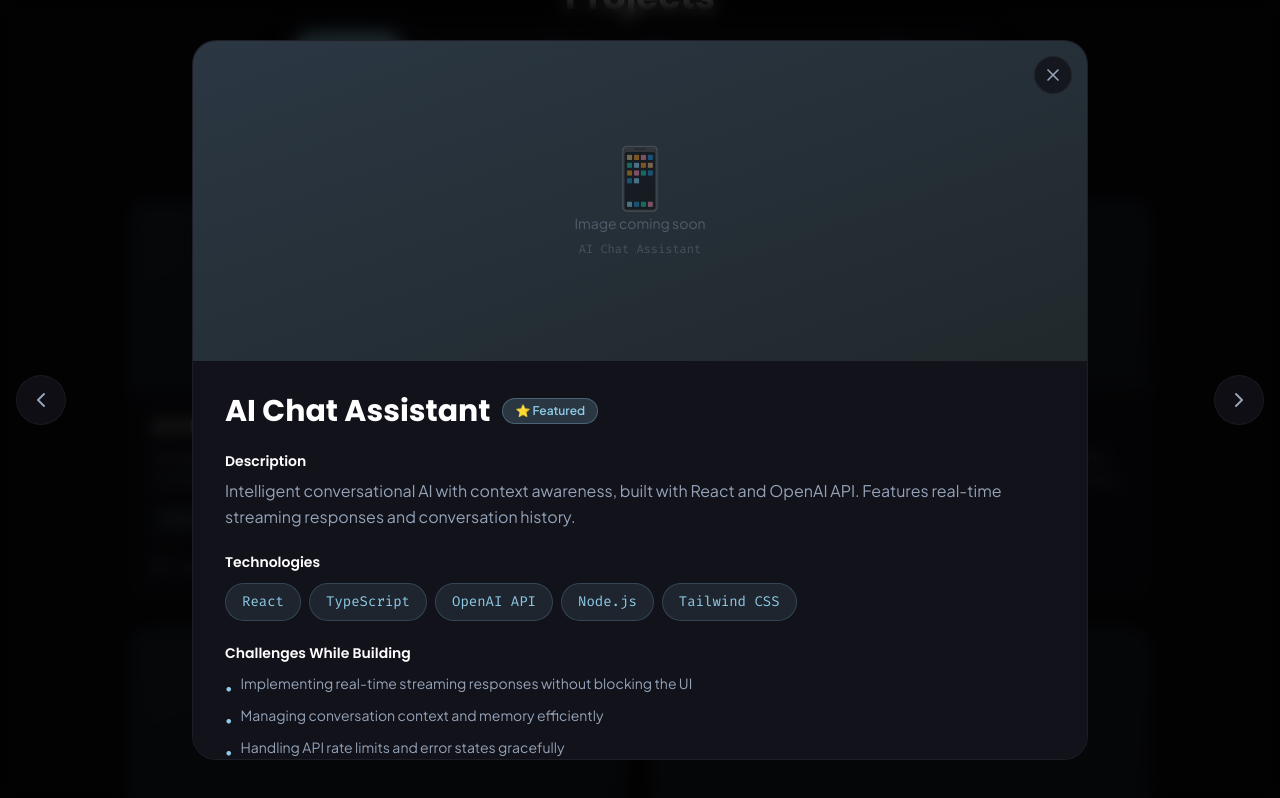
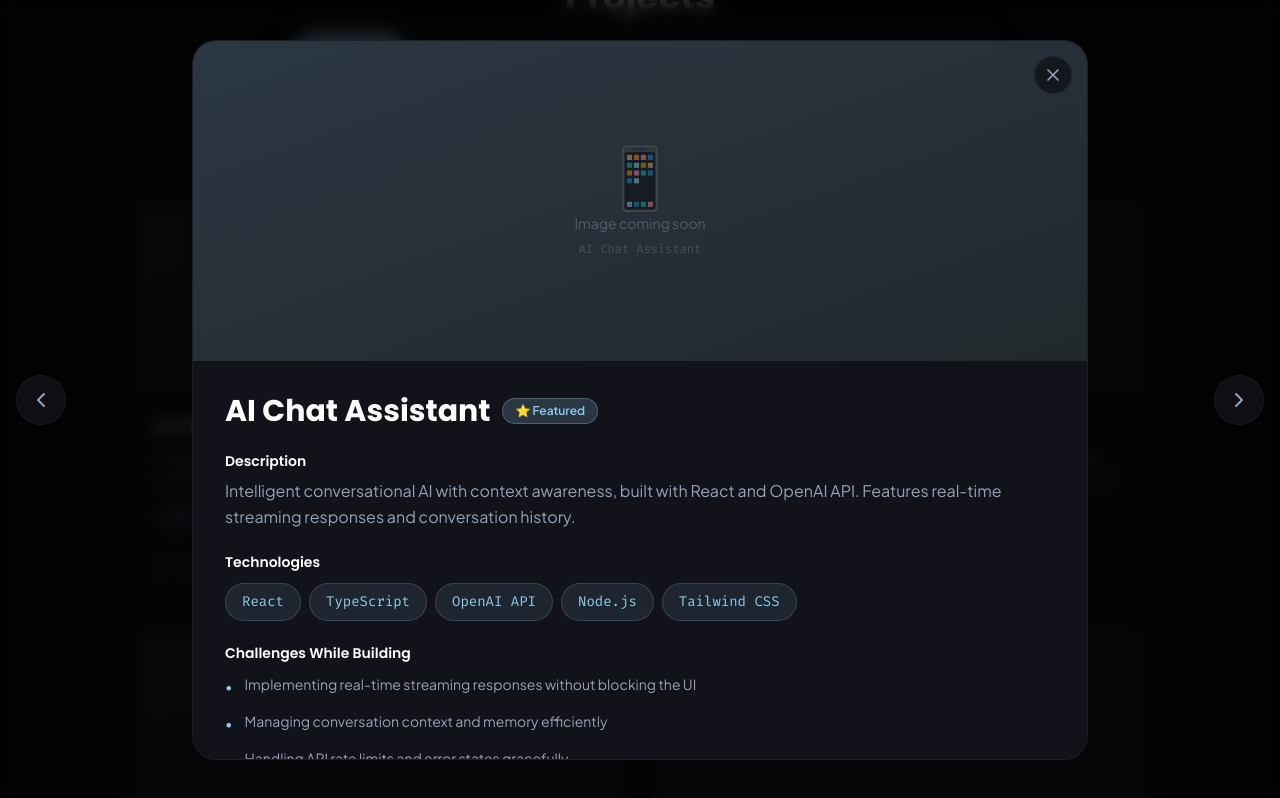
Before and after one commit to DINESHYDK/developer-portfolio, a React (Vite) app: page / in a window 1280 px wide. Both pictures are taken after a click on the element 378 px from the left and 2588 px from the top of the page. Shown: the part 2188-2986 px from the top of the page. Built offline with nearby package versions, Linux system fonts and the light colour scheme.

Commit message:
done till skills section

```diff
--- a/src/components/ui/project-modal.tsx
+++ b/src/components/ui/project-modal.tsx
@@ -231,14 +231,14 @@ const ProjectModal = ({
                         <h3 className="text-sm font-jakarta font-semibold text-text-heading mb-3">
                           Challenges While Building
                         </h3>
-                        <ul className="space-y-2">
+                        <ul className="space-y-3">
                           {currentProject.challenges.map((challenge, i) => (
                             <li
                               key={i}
-                              className="flex items-start gap-2 text-text-body font-jakarta text-sm"
+                              className="flex items-start gap-3 text-text-body font-jakarta text-sm leading-relaxed"
                             >
-                              <span className="text-accent-primary mt-1">•</span>
-                              <span>{challenge}</span>
+                              <span className="text-accent-primary flex-shrink-0 mt-0.5">•</span>
+                              <span className="flex-1">{challenge}</span>
                             </li>
                           ))}
                         </ul>
```
